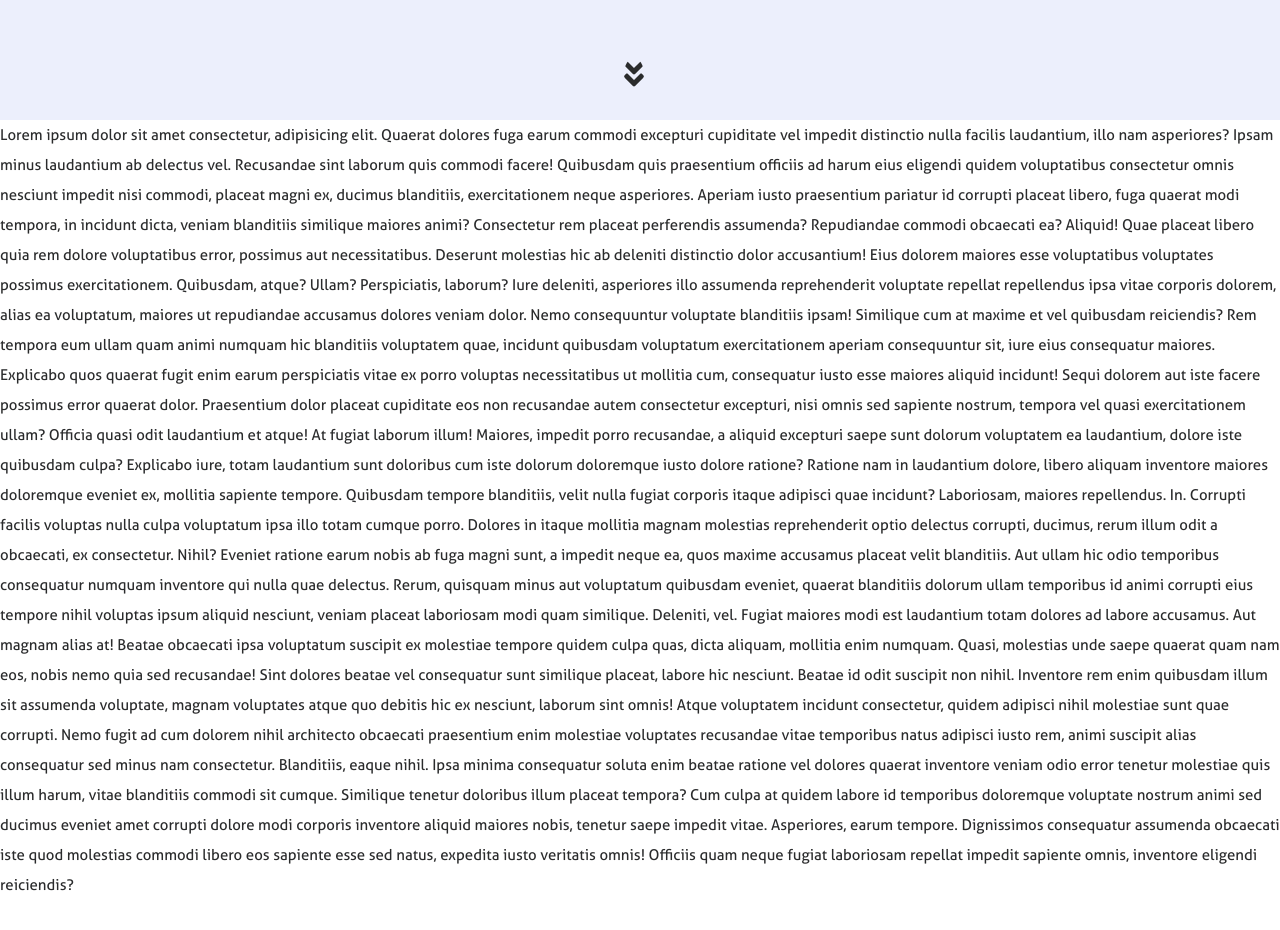
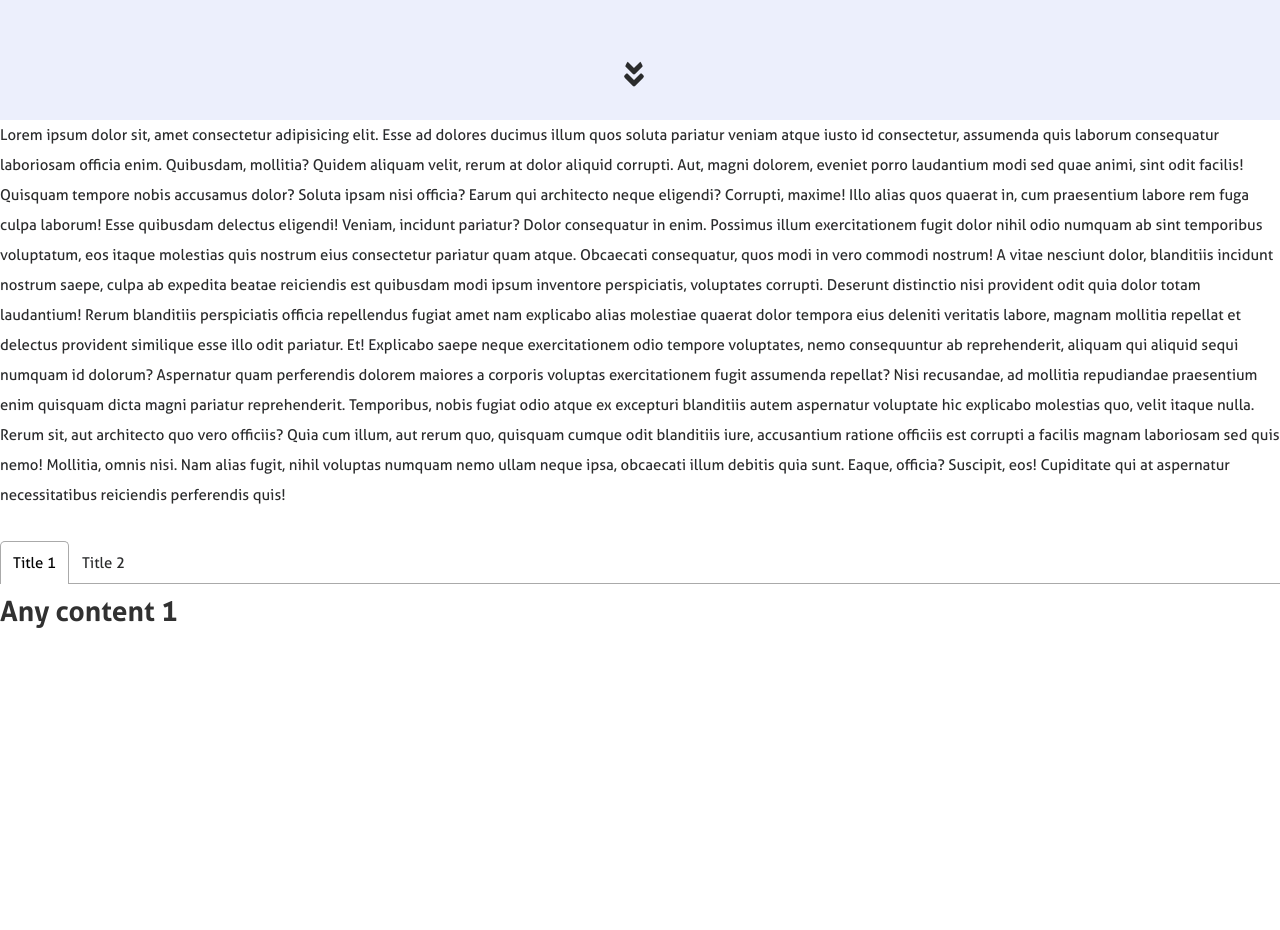
Before and after one commit to apalaciosdev/apalaciosdev-Website, a React (Create React App) app: page / in a window 1280 px wide. Shown: the part 680-1610 px from the top of the page. After the commit the page ends 1316 px from the top, so only its background shows below. Built offline with nearby package versions, Linux system fonts and the light colour scheme.

Commit message:
2201051117

```diff
--- a/package.json
+++ b/package.json
@@ -14,6 +14,7 @@
     "react-jss": "^10.9.0",
     "react-scripts": "5.0.0",
     "react-scroll": "^1.8.4",
+    "react-tabs": "^3.2.3",
     "web-vitals": "^2.1.2"
   },
   "scripts": {
--- a/src/components/About.js
+++ b/src/components/About.js
@@ -1,34 +1,63 @@
-import React from 'react'
+import React from "react";
+import { Tab, Tabs, TabList, TabPanel } from "react-tabs";
+import "react-tabs/style/react-tabs.css";
 
 const About = () => {
-
   return (
     <div>
-      <section id="about">
+      <section id="about" data-aos="fade-right">
+        <p>
+          Lorem ipsum dolor sit, amet consectetur adipisicing elit. Esse ad
+          dolores ducimus illum quos soluta pariatur veniam atque iusto id
+          consectetur, assumenda quis laborum consequatur laboriosam officia
+          enim. Quibusdam, mollitia? Quidem aliquam velit, rerum at dolor
+          aliquid corrupti. Aut, magni dolorem, eveniet porro laudantium modi
+          sed quae animi, sint odit facilis! Quisquam tempore nobis accusamus
+          dolor? Soluta ipsam nisi officia? Earum qui architecto neque eligendi?
+          Corrupti, maxime! Illo alias quos quaerat in, cum praesentium labore
+          rem fuga culpa laborum! Esse quibusdam delectus eligendi! Veniam,
+          incidunt pariatur? Dolor consequatur in enim. Possimus illum
+          exercitationem fugit dolor nihil odio numquam ab sint temporibus
+          voluptatum, eos itaque molestias quis nostrum eius consectetur
+          pariatur quam atque. Obcaecati consequatur, quos modi in vero commodi
+          nostrum! A vitae nesciunt dolor, blanditiis incidunt nostrum saepe,
+          culpa ab expedita beatae reiciendis est quibusdam modi ipsum inventore
+          perspiciatis, voluptates corrupti. Deserunt distinctio nisi provident
+          odit quia dolor totam laudantium! Rerum blanditiis perspiciatis
+          officia repellendus fugiat amet nam explicabo alias molestiae quaerat
+          dolor tempora eius deleniti veritatis labore, magnam mollitia repellat
+          et delectus provident similique esse illo odit pariatur. Et! Explicabo
+          saepe neque exercitationem odio tempore voluptates, nemo consequuntur
+          ab reprehenderit, aliquam qui aliquid sequi numquam id dolorum?
+          Aspernatur quam perferendis dolorem maiores a corporis voluptas
+          exercitationem fugit assumenda repellat? Nisi recusandae, ad mollitia
+          repudiandae praesentium enim quisquam dicta magni pariatur
+          reprehenderit. Temporibus, nobis fugiat odio atque ex excepturi
+          blanditiis autem aspernatur voluptate hic explicabo molestias quo,
+          velit itaque nulla. Rerum sit, aut architecto quo vero officiis? Quia
+          cum illum, aut rerum quo, quisquam cumque odit blanditiis iure,
+          accusantium ratione officiis est corrupti a facilis magnam laboriosam
+          sed quis nemo! Mollitia, omnis nisi. Nam alias fugit, nihil voluptas
+          numquam nemo ullam neque ipsa, obcaecati illum debitis quia sunt.
+          Eaque, officia? Suscipit, eos! Cupiditate qui at aspernatur
+          necessitatibus reiciendis perferendis quis!
+        </p>
+        <Tabs>
+          <TabList>
+            <Tab>Title 1</Tab>
+            <Tab>Title 2</Tab>
+          </TabList>
 
-      <p data-aos="fade-right">Lorem ipsum dolor sit amet consectetur, adipisicing elit. Quaerat dolores fuga earum commodi excepturi cupiditate vel impedit distinctio nulla facilis laudantium, illo nam asperiores? Ipsam minus laudantium ab delectus vel.
-      Recusandae sint laborum quis commodi facere! Quibusdam quis praesentium officiis ad harum eius eligendi quidem voluptatibus consectetur omnis nesciunt impedit nisi commodi, placeat magni ex, ducimus blanditiis, exercitationem neque asperiores.
-      Aperiam iusto praesentium pariatur id corrupti placeat libero, fuga quaerat modi tempora, in incidunt dicta, veniam blanditiis similique maiores animi? Consectetur rem placeat perferendis assumenda? Repudiandae commodi obcaecati ea? Aliquid!
-      Quae placeat libero quia rem dolore voluptatibus error, possimus aut necessitatibus. Deserunt molestias hic ab deleniti distinctio dolor accusantium! Eius dolorem maiores esse voluptatibus voluptates possimus exercitationem. Quibusdam, atque? Ullam?
-      Perspiciatis, laborum? Iure deleniti, asperiores illo assumenda reprehenderit voluptate repellat repellendus ipsa vitae corporis dolorem, alias ea voluptatum, maiores ut repudiandae accusamus dolores veniam dolor. Nemo consequuntur voluptate blanditiis ipsam!
-      Similique cum at maxime et vel quibusdam reiciendis? Rem tempora eum ullam quam animi numquam hic blanditiis voluptatem quae, incidunt quibusdam voluptatum exercitationem aperiam consequuntur sit, iure eius consequatur maiores.
-      Explicabo quos quaerat fugit enim earum perspiciatis vitae ex porro voluptas necessitatibus ut mollitia cum, consequatur iusto esse maiores aliquid incidunt! Sequi dolorem aut iste facere possimus error quaerat dolor.
-      Praesentium dolor placeat cupiditate eos non recusandae autem consectetur excepturi, nisi omnis sed sapiente nostrum, tempora vel quasi exercitationem ullam? Officia quasi odit laudantium et atque! At fugiat laborum illum!
-      Maiores, impedit porro recusandae, a aliquid excepturi saepe sunt dolorum voluptatem ea laudantium, dolore iste quibusdam culpa? Explicabo iure, totam laudantium sunt doloribus cum iste dolorum doloremque iusto dolore ratione?
-      Ratione nam in laudantium dolore, libero aliquam inventore maiores doloremque eveniet ex, mollitia sapiente tempore. Quibusdam tempore blanditiis, velit nulla fugiat corporis itaque adipisci quae incidunt? Laboriosam, maiores repellendus. In.
-      Corrupti facilis voluptas nulla culpa voluptatum ipsa illo totam cumque porro. Dolores in itaque mollitia magnam molestias reprehenderit optio delectus corrupti, ducimus, rerum illum odit a obcaecati, ex consectetur. Nihil?
-      Eveniet ratione earum nobis ab fuga magni sunt, a impedit neque ea, quos maxime accusamus placeat velit blanditiis. Aut ullam hic odio temporibus consequatur numquam inventore qui nulla quae delectus.
-      Rerum, quisquam minus aut voluptatum quibusdam eveniet, quaerat blanditiis dolorum ullam temporibus id animi corrupti eius tempore nihil voluptas ipsum aliquid nesciunt, veniam placeat laboriosam modi quam similique. Deleniti, vel.
-      Fugiat maiores modi est laudantium totam dolores ad labore accusamus. Aut magnam alias at! Beatae obcaecati ipsa voluptatum suscipit ex molestiae tempore quidem culpa quas, dicta aliquam, mollitia enim numquam.
-      Quasi, molestias unde saepe quaerat quam nam eos, nobis nemo quia sed recusandae! Sint dolores beatae vel consequatur sunt similique placeat, labore hic nesciunt. Beatae id odit suscipit non nihil.
-      Inventore rem enim quibusdam illum sit assumenda voluptate, magnam voluptates atque quo debitis hic ex nesciunt, laborum sint omnis! Atque voluptatem incidunt consectetur, quidem adipisci nihil molestiae sunt quae corrupti.
-      Nemo fugit ad cum dolorem nihil architecto obcaecati praesentium enim molestiae voluptates recusandae vitae temporibus natus adipisci iusto rem, animi suscipit alias consequatur sed minus nam consectetur. Blanditiis, eaque nihil.
-      Ipsa minima consequatur soluta enim beatae ratione vel dolores quaerat inventore veniam odio error tenetur molestiae quis illum harum, vitae blanditiis commodi sit cumque. Similique tenetur doloribus illum placeat tempora?
-      Cum culpa at quidem labore id temporibus doloremque voluptate nostrum animi sed ducimus eveniet amet corrupti dolore modi corporis inventore aliquid maiores nobis, tenetur saepe impedit vitae. Asperiores, earum tempore.
-      Dignissimos consequatur assumenda obcaecati iste quod molestias commodi libero eos sapiente esse sed natus, expedita iusto veritatis omnis! Officiis quam neque fugiat laboriosam repellat impedit sapiente omnis, inventore eligendi reiciendis?</p>
+          <TabPanel>
+            <h2>Any content 1</h2>
+          </TabPanel>
+          <TabPanel>
+            <h2>Any content 2</h2>
+          </TabPanel>
+        </Tabs>
       </section>
     </div>
-  )
-}
+  );
+};
 
-export default About
+export default About;
--- a/src/components/Header.js
+++ b/src/components/Header.js
@@ -39,7 +39,7 @@ const Header = ({ data, buttonData }) => {
           <FaAngleDoubleDown className="scroll-down"/>
         </Link>
 
-       {/* <ul class="circles">
+        {/* <ul class="circles">
           <li></li>
           <li></li>
           <li></li>
@@ -50,7 +50,7 @@ const Header = ({ data, buttonData }) => {
           <li></li>
           <li></li>
           <li></li>
-        </ul>   */}
+        </ul>    */}
 
 
       </div>
```
Also changed, not shown: src/components/tabPanel/TabPanel.js (added, +11 -0 lines), 1 other file (tests, documents, lock files or other folders).
